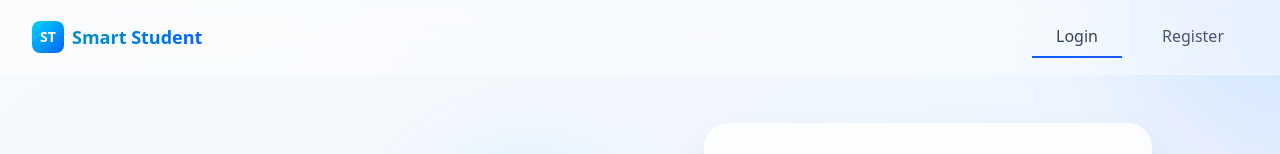
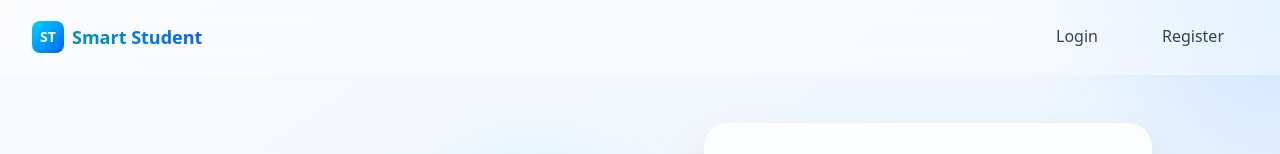
Before and after one commit to sumanth965/smart-student-productivity-system, a React (Vite) app in the folder frontend/: page / in a window 1280 px wide. Shown: the top 154 px of the page. Built offline with nearby package versions, Linux system fonts and the light colour scheme.

Commit message:
Added vercel.jason

```diff
--- a/frontend/src/pages/LoginPage.jsx
+++ b/frontend/src/pages/LoginPage.jsx
@@ -46,12 +46,12 @@ const Login = () => {
                         </span>
                     </div>
                     <div className="flex gap-4">
-                        <button className="px-6 py-2 text-slate-700 dark:text-slate-300 hover:text-slate-900 dark:hover:text-white font-medium transition-colors duration-200 border-b-2 border-blue-600 dark:border-blue-400">
+                        <a href="login" className="px-6 py-2 text-slate-700 dark:text-slate-300 hover:text-slate-900 dark:hover:text-white font-medium transition-colors duration-200 border-b-2 border-transparent hover:border-slate-300 dark:hover:border-slate-600">
                             Login
-                        </button>
-                        <button className="px-6 py-2 text-slate-600 dark:text-slate-400 hover:text-slate-900 dark:hover:text-white font-medium transition-colors duration-200 border-b-2 border-transparent hover:border-slate-300 dark:hover:border-slate-600">
+                        </a>
+                       <a href="register" className="px-6 py-2 text-slate-700 dark:text-slate-300 hover:text-slate-900 dark:hover:text-white font-medium transition-colors duration-200 border-b-2 border-transparent hover:border-slate-300 dark:hover:border-slate-600">
                             Register
-                        </button>
+                        </a>
                     </div>
                 </div>
             </nav>
--- a/frontend/src/pages/RegisterPage.jsx
+++ b/frontend/src/pages/RegisterPage.jsx
@@ -188,7 +188,7 @@ const Register = () => {
                         </span>
                     </div>
                     <div className="flex gap-4">
-                        <a href="#login" className="px-6 py-2 text-slate-700 dark:text-slate-300 hover:text-slate-900 dark:hover:text-white font-medium transition-colors duration-200 border-b-2 border-transparent hover:border-slate-300 dark:hover:border-slate-600">
+                        <a href="login" className="px-6 py-2 text-slate-700 dark:text-slate-300 hover:text-slate-900 dark:hover:text-white font-medium transition-colors duration-200 border-b-2 border-transparent hover:border-slate-300 dark:hover:border-slate-600">
                             Login
                         </a>
                         <button className="px-6 py-2 text-slate-700 dark:text-slate-300 hover:text-slate-900 dark:hover:text-white font-medium transition-colors duration-200 border-b-2 border-blue-600 dark:border-blue-400">
@@ -630,7 +630,7 @@ const Register = () => {
                                         {/* Already have account link */}
                                         <motion.p className="text-center text-slate-600 dark:text-slate-400 text-sm" variants={itemVariants}>
                                             Already have an account?{' '}
-                                            <a href="#login" className="font-bold text-blue-600 dark:text-blue-400 hover:text-blue-700 dark:hover:text-blue-300 transition-colors duration-200 hover:underline">
+                                            <a href="login" className="font-bold text-blue-600 dark:text-blue-400 hover:text-blue-700 dark:hover:text-blue-300 transition-colors duration-200 hover:underline">
                                                 Login
                                             </a>
                                         </motion.p>
```
Also changed, not shown: frontend/vercel.json (added).
